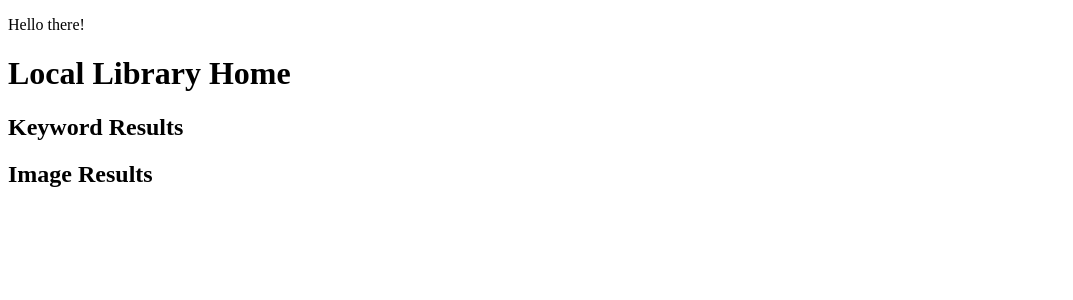
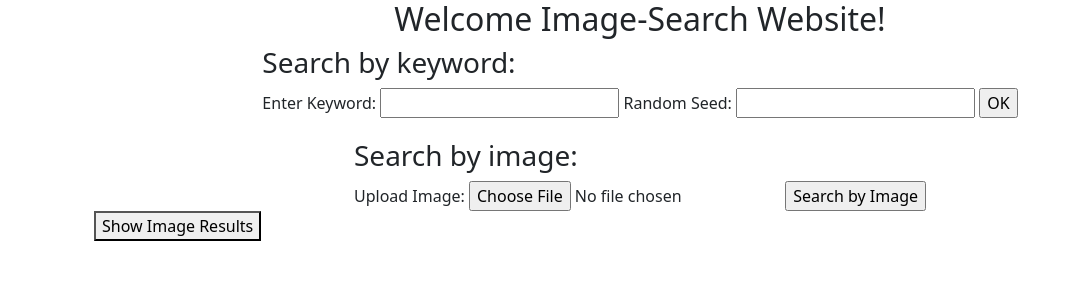
Before and after one commit to ken6078/Image-Search, a Django app: template image_search_project/frontEnd/templates/index.html in a window 1280 px wide. Shown: the top 300 px of the page, without its empty margins (0-1073 px from the left). Run offline with Django 4.2, Linux system fonts and the light colour scheme; the template is opened without the code that fills it, so the values that code supplies are empty; some libraries are stand-ins or nearby versions.

Commit message:
Add Pick_image function in template
feat: Now you can call the Pick_image function (pick_images_with_keyword & pick_images_with_image) through the template, and you can input the keyword and seed, and upload the image.

```diff
--- a/image_search_project/frontEnd/templates/index.html
+++ b/image_search_project/frontEnd/templates/index.html
@@ -1,25 +1,137 @@
 <!DOCTYPE html>
 <html lang="en">
 <head>
+    <title>Image-Search</title>
+    {% load bootstrap5 %}
+    {% bootstrap_css %}
+    <link rel="stylesheet" href="https://cdn.jsdelivr.net/npm/bootstrap@5.0.0/dist/css/bootstrap.min.css" integrity="sha384-rGg5LjZlB2Vc/bJS6QZahXXxgB2RSx9bFSsN1eFO1NJCm2b0Dg1srqNc9H5zh21N" crossorigin="anonymous">
 </head>
 <body>
-  <p>Hello there!</p>
-  {% block content %}
-    <h1>Local Library Home</h1>
+    <style>
+        .carousel-item img {
+          max-height: 70%; /* Set a maximum height for responsiveness */
+          width: auto; /* Allow width to adjust based on height */
+          margin: 0 auto; /* Center the image horizontally */
+        }
+    </style>
+    <h2 class="d-flex justify-content-center">Welcome Image-Search Website!</h1>
+    <form action="/frontEnd/" method="POST" class="d-flex justify-content-center container">
+        {% csrf_token %}
 
-    <h2>Keyword Results</h2>
-    <ul>
-      {% for imageURL in keyword_resultIMageURLs %}
-      <img src={{ imageURL }} style="width:500px;height:600px;">
-      {% endfor %}
-    </ul>
+        <div class="mb-3">
+            <p class="h3">Search by keyword:</p>
+            <label for="keyword" class="form-label">Enter Keyword: </label>
+            <input
+            id="keyword"
+            type="text"
+            name="keyword"
+            value="" />
+            <label for="seed" class="form-label"> Random Seed: </label>
+            <input
+            id="seed"
+            type="number"
+            name="seed"
+            value="" />
+            <input type="submit" value="OK" />
+        </div>
+    </form>
 
-    <h2>Image Results</h2>
-    <ul>
-      {% for imageURL in image_resultIMageURLs %}
-        <img src={{ imageURL }} style="width:500px;height:600px;">
-      {% endfor %}
-    </ul>
-  {% endblock %}
+    <form action="/frontEnd/" method="POST" enctype="multipart/form-data" class="d-flex justify-content-center container">
+        {% csrf_token %}
+        <!-- {# Image Upload Form Fields #} -->
+        <div>
+            <p class="h3">Search by image:</p>
+            <label for="image">Upload Image: </label>
+            <input type="file" name="image" accept="image/*">
+            <input type="submit" value="Search by Image" />
+        </div>
+    </form>
+
+    <div class="d-flex justify-content-center container">
+        {% block content %}
+            <div id="carouselExampleIndicators" class="carousel slide" data-bs-ride="carousel" style="width: 75%;">
+                <div class="carousel-inner">
+                  {% for imageURL in keyword_resultIMageURLs %}
+                    <div class="carousel-item {% if forloop.first %}active{% endif %}">
+                      <img src="{{ imageURL }}" class="d-block w-100">
+                    </div>
+                  {% endfor %}
+                </div>
+                <button class="carousel-control-prev" type="button" data-bs-target="#carouselExampleIndicators" data-bs-slide="prev">
+                  <span class="carousel-control-prev-icon" aria-hidden="true"></span>
+                  <span class="visually-hidden">Previous</span>
+                </button>
+                <button class="carousel-control-next" type="button" data-bs-target="#carouselExampleIndicators" data-bs-slide="next">
+                  <span class="carousel-control-next-icon" aria-hidden="true"></span>
+                  <span class="visually-hidden">Next</span>
+                </button>
+              </div>
+        {% endblock %}
+    </div>
+
+    <div class="d-flex justify-content-center container">
+        <div id="carouselExampleIndicators" class="carousel slide" data-bs-ride="carousel" style="width: 75%;">
+            <div class="carousel-inner">
+                {% for imageURL in image_resultIMageURLs %}
+                <div class="carousel-item {% if forloop.first %}active{% endif %}">
+                    <img src="{{ imageURL }}" class="d-block w-100">
+                </div>
+                {% endfor %}
+            </div>
+            <button class="carousel-control-prev" type="button" data-bs-target="#carouselExampleIndicators" data-bs-slide="prev">
+                <span class="carousel-control-prev-icon" aria-hidden="true"></span>
+                <span class="visually-hidden">Previous</span>
+            </button>
+            <button class="carousel-control-next" type="button" data-bs-target="#carouselExampleIndicators" data-bs-slide="next">
+                <span class="carousel-control-next-icon" aria-hidden="true"></span>
+                <span class="visually-hidden">Next</span>
+            </button>
+        </div>
+    </div>
+
+    <div class="container">
+        <button id="toggleButton" onclick="toggleImageResults()">Show Image Results</button>
+        <h2 id="imageTitle" style="display: none;">Image Search Results:</h2>
+        <table id="imageResults" class="table" style="display: none;">
+            <tbody>
+                {% for imageURL in keyword_resultIMageURLs %}
+                    {% if forloop.counter0|divisibleby:3 %}
+                        {% if not forloop.first %}</tr>{% endif %}
+                        <tr>{% endif %}
+                        <td>
+                            <img src="{{ imageURL }}" class="img-fluid" alt="Image">
+                        </td>
+                    {% if forloop.last %}</tr>{% endif %}
+                {% endfor %}
+
+                {% for imageURL in image_resultIMageURLs %}
+                    {% if forloop.counter0|divisibleby:3 %}
+                        {% if not forloop.first %}</tr>{% endif %}
+                        <tr>{% endif %}
+                        <td>
+                            <img src="{{ imageURL }}" class="img-fluid" alt="Image">
+                        </td>
+                    {% if forloop.last %}</tr>{% endif %}
+                {% endfor %}
+            </tbody>
+        </table>
+    </div>
+
+
+    {% bootstrap_javascript %}
+    <script>
+        function toggleImageResults() {
+            var imageTitle = document.getElementById('imageTitle');
+            var imageResults = document.getElementById('imageResults');
+            var button = document.getElementById('toggleButton');
+
+            var isHidden = imageResults.style.display === 'none' || imageResults.style.display === '';
+
+            imageResults.style.display = isHidden ? 'block' : 'none';
+            imageTitle.style.display = isHidden ? 'block' : 'none';
+            button.innerHTML = isHidden ? 'Hide Image Results' : 'Show Image Results';
+        }
+    </script>
+
 </body>
 </html>
--- a/image_search_project/image_search_project/settings.py
+++ b/image_search_project/image_search_project/settings.py
@@ -10,6 +10,7 @@ For the full list of settings and their values, see
 https://docs.djangoproject.com/en/4.2/ref/settings/
 """
 
+import os
 from pathlib import Path
 from decouple import config
 
@@ -39,6 +40,7 @@ INSTALLED_APPS = [
     "django.contrib.messages",
     "django.contrib.staticfiles",
     "frontEnd.apps.FrontendConfig",
+    'bootstrap5',
 ]
 
 MIDDLEWARE = [
@@ -117,3 +119,6 @@ STATIC_URL = "static/"
 # https://docs.djangoproject.com/en/4.2/ref/settings/#default-auto-field
 
 DEFAULT_AUTO_FIELD = "django.db.models.BigAutoField"
+
+# MEDIA_URL = '/media/'
+# MEDIA_ROOT = os.path.join(BASE_DIR, 'media')
```
Also changed, not shown: image_search_project/frontEnd/forms.py (added, +8 -0 lines), image_search_project/frontEnd/views.py (+48 -12 lines), image_search_project/frontEnd/migrations/0001_initial.py (added).
